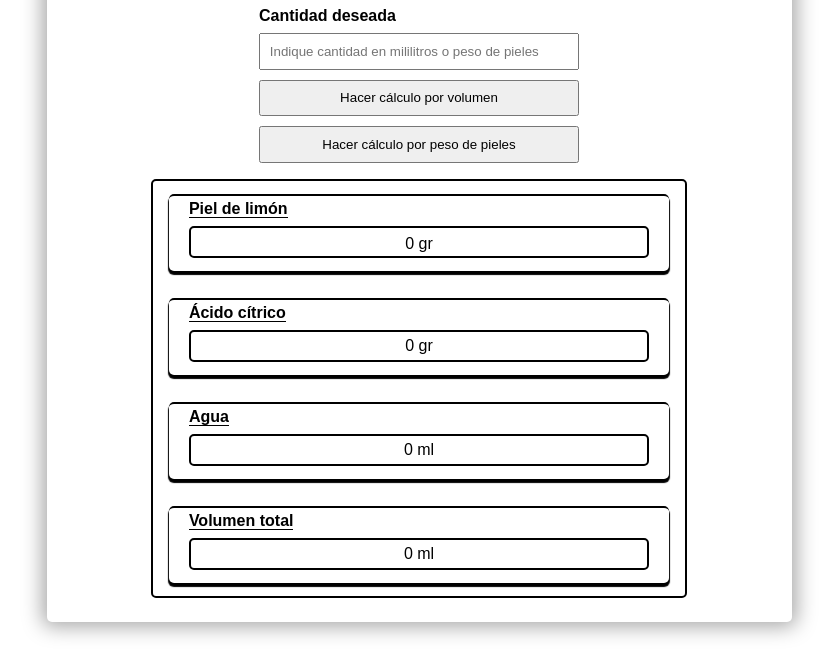
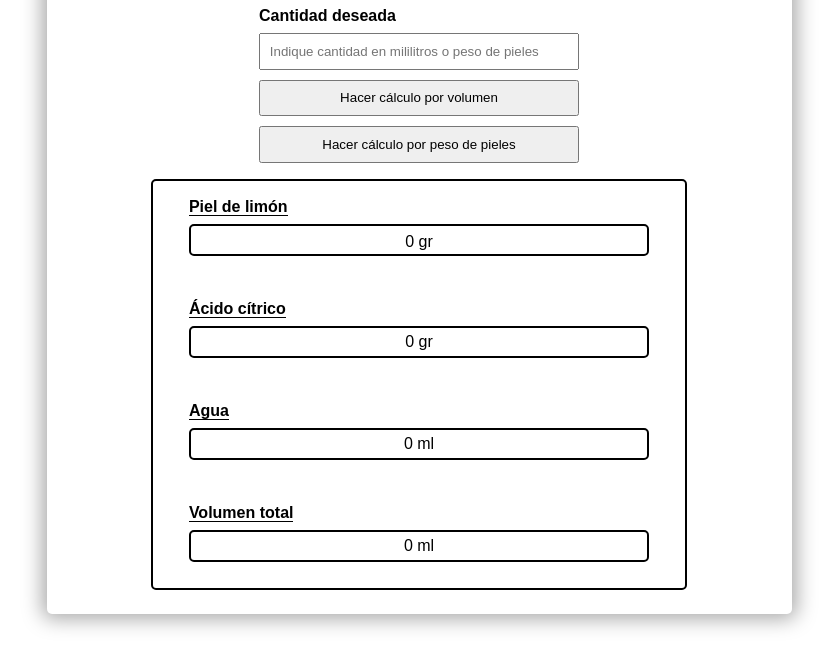
Before and after one commit to Clau4774/Calculadora-de-super-jugo-de-limon, a website: page index.html in a window 1280 px wide. Shown: the part 143-800 px from the top of the page, without its empty margins (221-1059 px from the left). Drawn offline with Linux system fonts and the light colour scheme.

Commit message:
Take of the border from the item element

```diff
--- a/src/style/style.css
+++ b/src/style/style.css
@@ -91,12 +91,12 @@ button {
 }
 
 .product-item {
-    border-top: var(--border-medium) solid var(--border-color);
+
     padding: .25rem 1.25rem;
     border-radius: var(--rounded);
     width: 95%;
     margin: .55rem 0;
-    box-shadow: var(--border-color) 0px 3px 1px 1px;
+
 }
 
 .product-item>strong {
```
